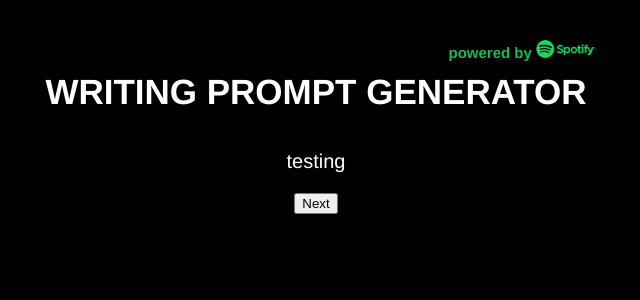
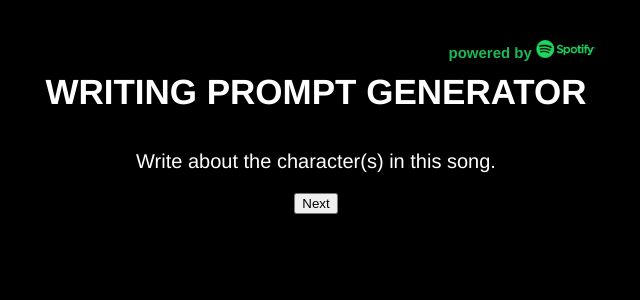
Before and after one commit to asantos27/spotify-prompt, a React (Create React App) app in the folder spotify-prompt/: page / in a window 1280 px wide. Shown: the top 300 px of the page, without its empty margins (324-964 px from the left). Built offline with nearby package versions, Linux system fonts and the light colour scheme.

Commit message:
added prompts

```diff
--- a/spotify-prompt/src/assets/prompts.js
+++ b/spotify-prompt/src/assets/prompts.js
@@ -1,7 +1,9 @@
 export const prompts = [
-    "hello",
-    "testing",
-    "do i work?",
-    "yes",
-    "hi"
+    "Use the lyrics to write about a couple.",
+    "Write a story using this as a theme song.",
+    "Write about the character(s) in this song.",
+    "Tell the story behind this song.",
+    "Your main character uses this song to impress someone. How do they respond?",
+    "Write in first person using the lyrics as your character's emotions.",
+    "How does this song make you feel? Write about a situation that would evoke the same feelings."
 ]
```
